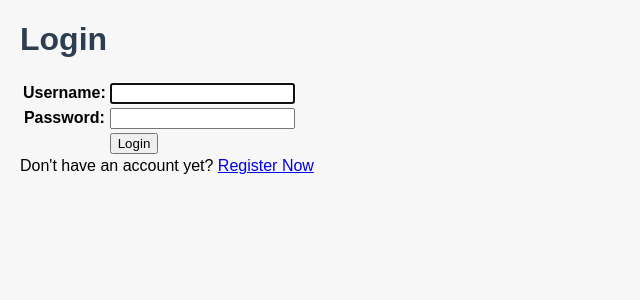
After one commit to A-kim1/football-shop, a Django app: page /login/ in a window 1280 px wide. The commit adds this page. Shown: the top 300 px of the page, without its empty margins (0-640 px from the left). Run offline with Django 5.2, Linux system fonts and the light colour scheme.

Commit message:
Selesai Tugas 4

```diff
--- a/main/models.py
+++ b/main/models.py
@@ -1,7 +1,10 @@
 import uuid
 from django.db import models
+from django.contrib.auth.models import User
 
 class Product(models.Model):
+    user = models.ForeignKey(User, on_delete=models.CASCADE, null=True) # tambahkan ini
+
     # Ngikut yg dari tutorial 0 aja
     name = models.CharField(max_length=255)
     price = models.PositiveIntegerField(default=0)
--- /dev/null
+++ b/main/templates/login.html
@@ -0,0 +1,32 @@
+{% extends 'base.html' %}
+
+{% block meta %}
+<title>Login</title>
+{% endblock meta %}
+
+{% block content %}
+<div class="login">
+  <h1>Login</h1>
+
+  <form method="POST" action="">
+    {% csrf_token %}
+    <table>
+      {{ form.as_table }}
+      <tr>
+        <td></td>
+        <td><input class="btn login_btn" type="submit" value="Login" /></td>
+      </tr>
+    </table>
+  </form>
+
+  {% if messages %}
+  <ul>
+    {% for message in messages %}
+    <li>{{ message }}</li>
+    {% endfor %}
+  </ul>
+  {% endif %} Don't have an account yet?
+  <a href="{% url 'main:register' %}">Register Now</a>
+</div>
+
+{% endblock content %}
--- a/main/urls.py
+++ b/main/urls.py
@@ -1,5 +1,6 @@
 from django.urls import path
 from main.views import show_main, create_product, show_product, show_xml, show_json, show_xml_by_id, show_json_by_id
+from main.views import register, login_user, logout_user
 
 app_name = 'main'
 
@@ -14,4 +15,8 @@ urlpatterns = [
     path('json/', show_json, name='show_json'),
     path('xml/<str:product_id>/', show_xml_by_id, name='show_xml_by_id'),
     path('json/<str:product_id>/', show_json_by_id, name='show_json_by_id'),
+
+    path('register/', register, name='register'),
+    path('login/', login_user, name='login'),
+    path('logout/', logout_user, name='logout'),
 ]
--- a/main/views.py
+++ b/main/views.py
@@ -3,18 +3,31 @@ from main.forms import ProductForm
 from main.models import Product
 from django.http import HttpResponse
 from django.core import serializers
-
+from django.contrib.auth.forms import UserCreationForm, AuthenticationForm
+from django.contrib import messages
+from django.contrib.auth import authenticate, login, logout
+from django.contrib.auth.decorators import login_required
+import datetime
+from django.http import HttpResponseRedirect
+from django.urls import reverse
 
 # Create your views here.
+@login_required(login_url='/login')
 def show_main(request):
-    # ini buat ambil semua obj Product yg kesimpen di database nya
-    product_list = Product.objects.all()
+    filter_type = request.GET.get("filter", "all")  # default 'all'
+
+    if filter_type == "all":
+        # ini buat ambil semua obj Product yg kesimpen di database nya
+        product_list = Product.objects.all()
+    else:
+        product_list = Product.objects.filter(user=request.user)
 
     context = {
         'npm' : '2406429563',
         'name': 'Amar Hakim',
         'class': 'PBP C',
         'product_list': product_list,
+        'last_login': request.COOKIES.get('last_login', 'Never')
     }
 
     return render(request, "main.html", context)
@@ -23,8 +36,10 @@ def show_main(request):
 def create_product(request):
     form = ProductForm(request.POST or None)
 
-    if form.is_valid() and request.method == "POST":
-        form.save()
+    if form.is_valid() and request.method == 'POST':
+        product_entry = form.save(commit = False)
+        product_entry.user = request.user
+        product_entry.save()
         return redirect('main:show_main')
 
     context = {'form': form}
@@ -32,6 +47,7 @@ def create_product(request):
 
 # ini function yg pake get_object_or_404(Product, pk=id)
 # buat ngambil obj Product berdasarkan primary key (id). Jika objek tidak ditemukan, akan mengembalikan halaman 404.
+@login_required(login_url='/login')
 def show_product(request, id):
     product = get_object_or_404(Product, pk=id)
     product.increment_views()
@@ -67,3 +83,37 @@ def show_json_by_id(request, product_id):
        return HttpResponse(json_data, content_type="application/json")
    except Product.DoesNotExist:
        return HttpResponse(status=404)
+
+def register(request):
+    form = UserCreationForm()
+
+    if request.method == "POST":
+        form = UserCreationForm(request.POST)
+        if form.is_valid():
+            form.save()
+            messages.success(request, 'Your account has been successfully created!')
+            return redirect('main:login')
+    context = {'form':form}
+    return render(request, 'register.html', context)
+
+def login_user(request):
+   if request.method == 'POST':
+      form = AuthenticationForm(data=request.POST)
+
+      if form.is_valid():
+            user = form.get_user()
+            login(request, user)
+            response = HttpResponseRedirect(reverse("main:show_main"))
+            response.set_cookie('last_login', str(datetime.datetime.now()))
+            return response
+
+   else:
+      form = AuthenticationForm(request)
+   context = {'form': form}
+   return render(request, 'login.html', context)
+
+def logout_user(request):
+    logout(request)
+    response = HttpResponseRedirect(reverse('main:login'))
+    response.delete_cookie('last_login')
+    return response
```
Also changed, not shown: main/templates/main.html (+13 -0 lines), main/templates/product_detail.html (+9 -0 lines), main/templates/register.html (added, +32 -0 lines), README.md, main/migrations/0004_product_user_alter_product_price.py (added).
